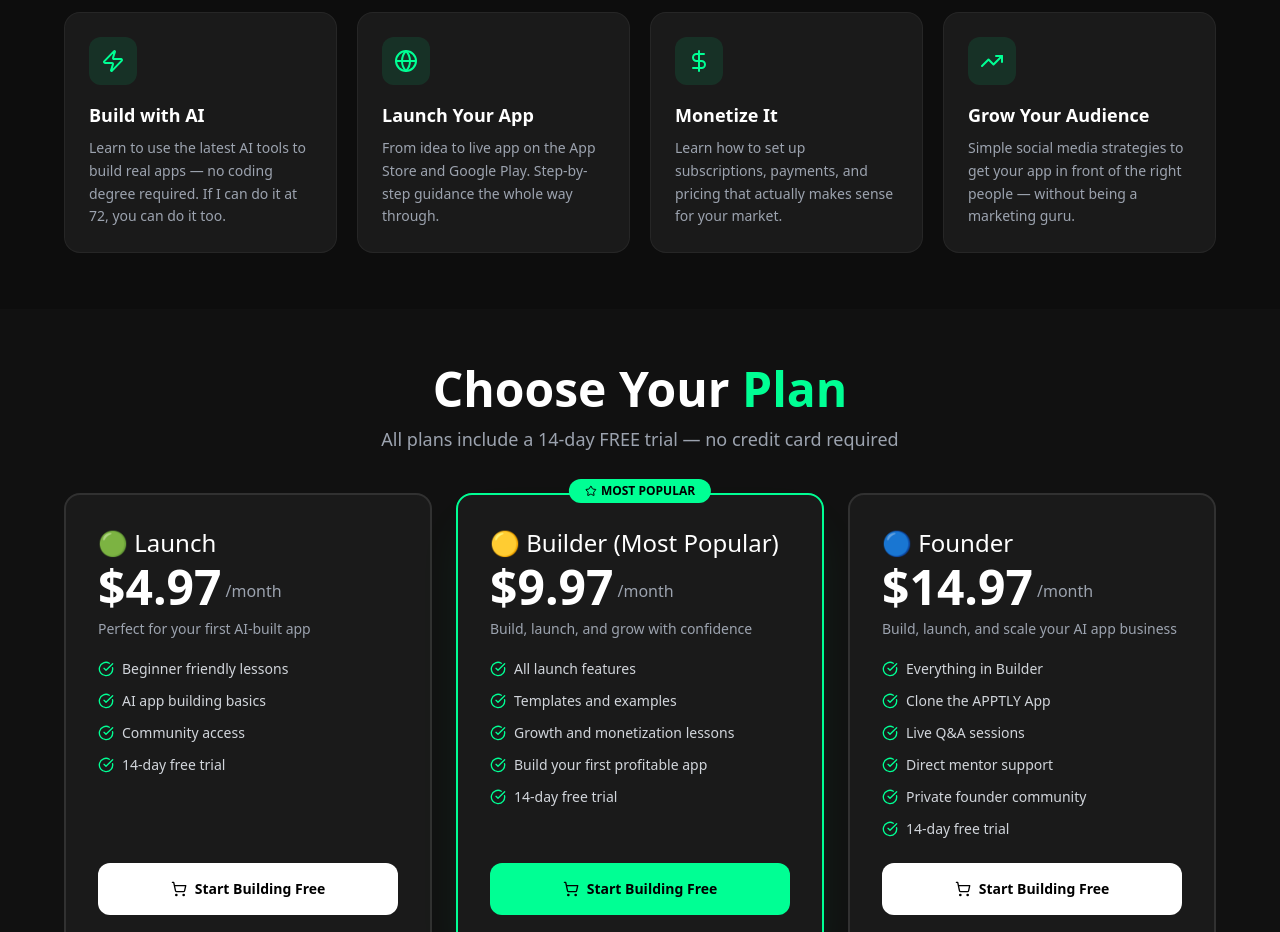
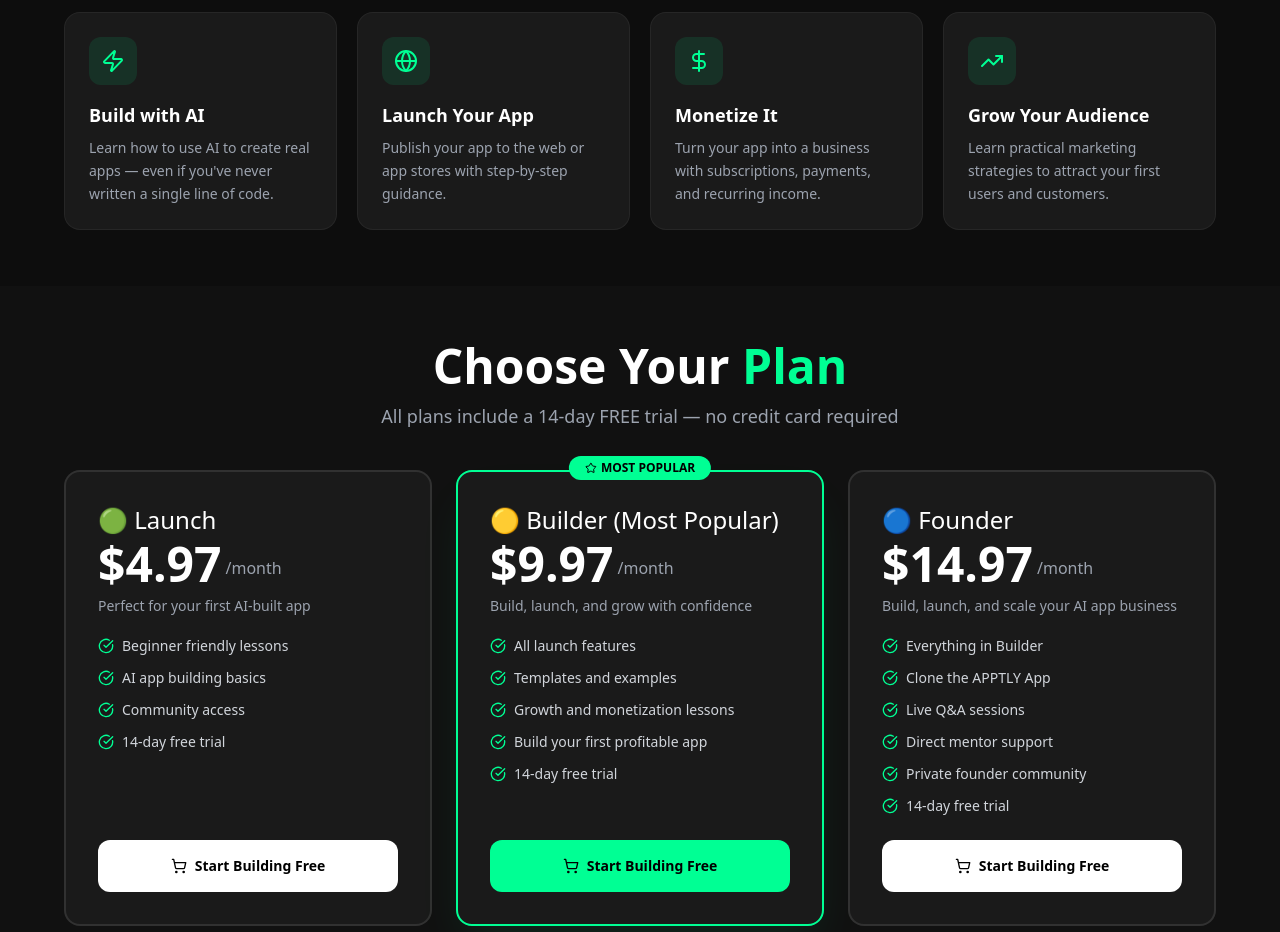
Before and after one commit to myapptly/apptly-website, a Next.js app: page / in a window 1280 px wide. Shown: the part 1000-1932 px from the top of the page. Built offline with nearby package versions, Linux system fonts and the light colour scheme.

Commit message:
Improve features.tsx

```diff
--- a/components/features.tsx
+++ b/components/features.tsx
@@ -7,22 +7,22 @@ const features = [
   {
     icon: Zap,
     title: "Build with AI",
-    description: "Learn to use the latest AI tools to build real apps — no coding degree required. If I can do it at 72, you can do it too.",
+    description: "Learn how to use AI to create real apps — even if you've never written a single line of code.",
   },
   {
     icon: Globe,
     title: "Launch Your App",
-    description: "From idea to live app on the App Store and Google Play. Step-by-step guidance the whole way through.",
+    description: "Publish your app to the web or app stores with step-by-step guidance.",
   },
   {
     icon: DollarSign,
     title: "Monetize It",
-    description: "Learn how to set up subscriptions, payments, and pricing that actually makes sense for your market.",
+    description: "Turn your app into a business with subscriptions, payments, and recurring income.",
   },
   {
     icon: TrendingUp,
     title: "Grow Your Audience",
-    description: "Simple social media strategies to get your app in front of the right people — without being a marketing guru.",
+    description: "Learn practical marketing strategies to attract your first users and customers.",
   },
 ];
 
```
